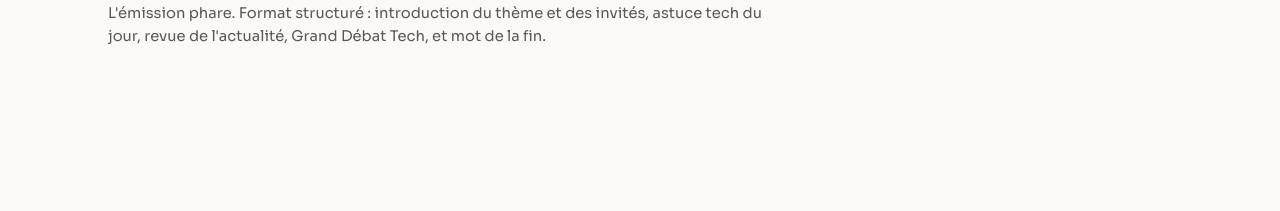
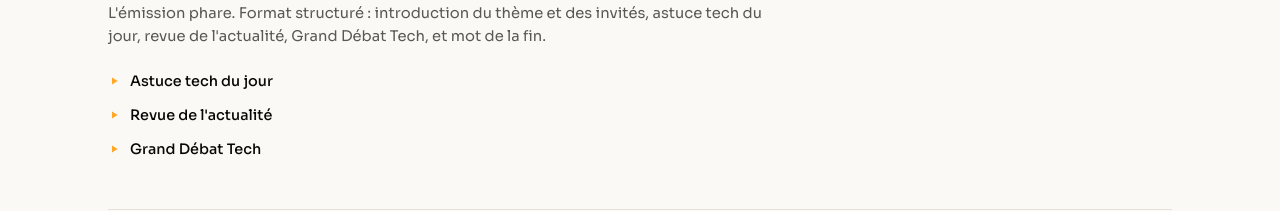
Before and after one commit to YTILIKAN/ytilikan.github.io, a Next.js app: page /programmes in a window 1280 px wide. Shown: the part 721-932 px from the top of the page. Built offline with nearby package versions, Linux system fonts and the light colour scheme; no server answers.

Commit message:
Affine le style play des cartes programmes.
Co-authored-by: Cursor <cursoragent@cursor.com>

```diff
--- a/app/globals.css
+++ b/app/globals.css
@@ -1001,19 +1001,26 @@ h2.sec-title {
 .pcard {
   background: #fff;
   border: 1px solid var(--sable-d);
-  border-radius: var(--r-md);
+  border-radius: 12px 28px 28px 12px;
   padding: var(--sp-md);
   display: flex;
   flex-direction: column;
-}
-.pcard__top { display: flex; justify-content: space-between; align-items: center; margin-bottom: 20px; }
+  height: 100%;
+}
+.pcard__top { display: flex; justify-content: space-between; align-items: center; margin-bottom: 20px; gap: 12px; }
 .pcard__kick { font-family: var(--mono); font-size: .68rem; letter-spacing: .14em; text-transform: uppercase; color: var(--kola); }
-.pcard__dur { font-family: var(--mono); font-size: .68rem; color: var(--muted); }
+.pcard__dur { font-family: var(--mono); font-size: .68rem; color: var(--muted); white-space: nowrap; }
 .pcard__title { font-family: var(--display); font-weight: 800; font-size: 1.6rem; margin-bottom: 14px; letter-spacing: -.01em; }
 .pcard__body { color: var(--muted); font-size: .95rem; line-height: 1.6; flex: 1; }
 .pcard__points { list-style: none; margin-top: 22px; display: flex; flex-direction: column; gap: 11px; }
-.pcard__points li { display: flex; align-items: center; gap: 12px; font-size: .9rem; color: var(--encre); font-weight: 500; }
-.pcard__eye { width: 22px; height: 14px; flex: none; color: var(--ocre); fill: currentColor; }
+.pcard__points li { display: flex; align-items: center; gap: 10px; font-size: .9rem; color: var(--encre); font-weight: 500; }
+.pcard__play {
+  width: 12px;
+  height: 12px;
+  flex: none;
+  color: var(--ocre);
+  fill: currentColor;
+}
 
 @media (max-width: 960px) { .prog-grid { grid-template-columns: 1fr 1fr; } }
 @media (max-width: 620px) { .prog-grid { grid-template-columns: 1fr; } }
```
